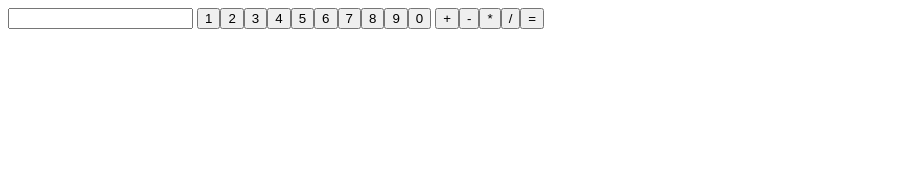
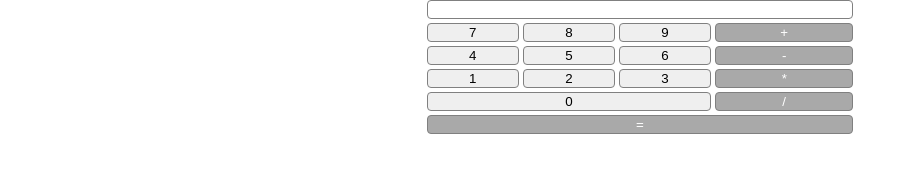
Before and after one commit to javierlete/2022-html, a plain HTML site: page JAVASCRIPT/calculadora-botonera.html in a window 1280 px wide. Shown: the whole page, without its empty margins (0-908 px from the left). Drawn offline with Linux system fonts and the light colour scheme.

Commit message:
Estilo con grid para calculadora-botonera

```diff
--- a/JAVASCRIPT/calculadora-botonera.html
+++ b/JAVASCRIPT/calculadora-botonera.html
@@ -5,6 +5,7 @@
     <meta name="viewport" content="width=device-width, initial-scale=1.0">
     <title>Calculadora</title>
 
+    <link rel="stylesheet" href="css/calculadora-botonera.css">
     <script src="js/calculadora-botonera.js"></script>
 </head>
 <body>
--- /dev/null
+++ b/JAVASCRIPT/css/calculadora-botonera.css
@@ -0,0 +1,71 @@
+/* Posicionamiento */
+
+body {
+    display: grid;
+    grid-template-columns: 1fr 1fr 1fr 1.5fr;
+    gap: 0.25rem;
+
+    width: 33.333333%;
+    margin: 0 auto;
+}
+
+@media (max-width: 300px) {
+    body {
+        width: 100%;
+    }
+}
+
+#resultado {
+    grid-column-end: span 4;
+}
+
+.operaciones {
+    grid-column-start: 4;
+}
+
+.numeros:nth-of-type(7),
+.numeros:nth-of-type(8),
+.numeros:nth-of-type(9) {
+    grid-row-start: 2;
+}
+
+.numeros:nth-of-type(4),
+.numeros:nth-of-type(5),
+.numeros:nth-of-type(6) {
+    grid-row-start: 3;
+}
+
+.numeros:nth-of-type(1),
+.numeros:nth-of-type(2),
+.numeros:nth-of-type(3) {
+    grid-row-start: 4;
+}
+
+.numeros:nth-of-type(10) {
+    grid-row-start: 5;
+    grid-column-start: 1;
+    grid-column-end: span 3;
+}
+
+.operaciones:last-of-type {
+    grid-column-start: 1;
+    grid-column-end: span 4;
+}
+
+/* Colores */
+
+input, button {
+    border: 1px solid gray;
+    border-radius: 0.25rem;
+}
+
+.operaciones {
+    background-color: darkgray;
+    color: white;
+}
+
+/* Otros */
+
+#resultado {
+    text-align: right;
+}
```
